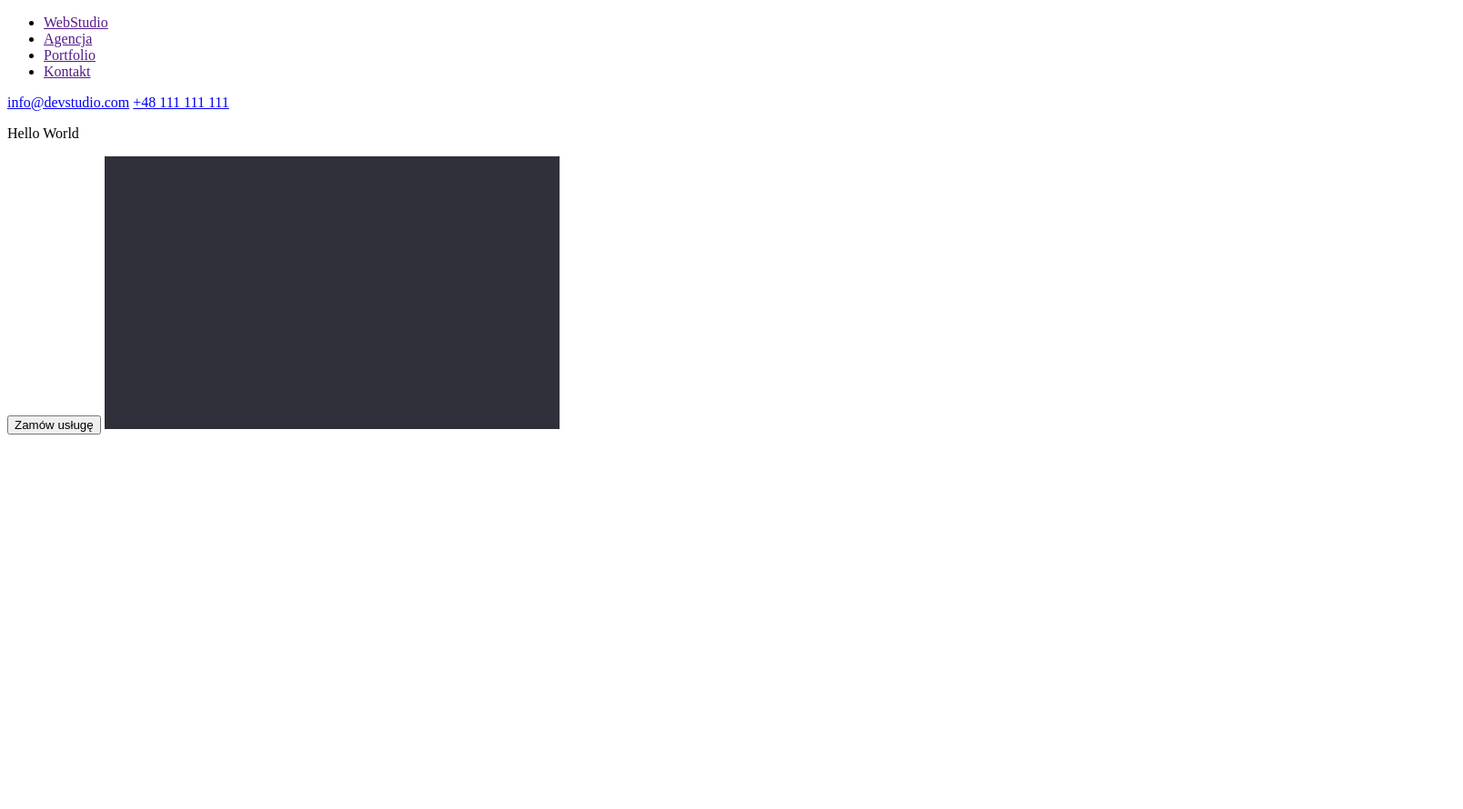
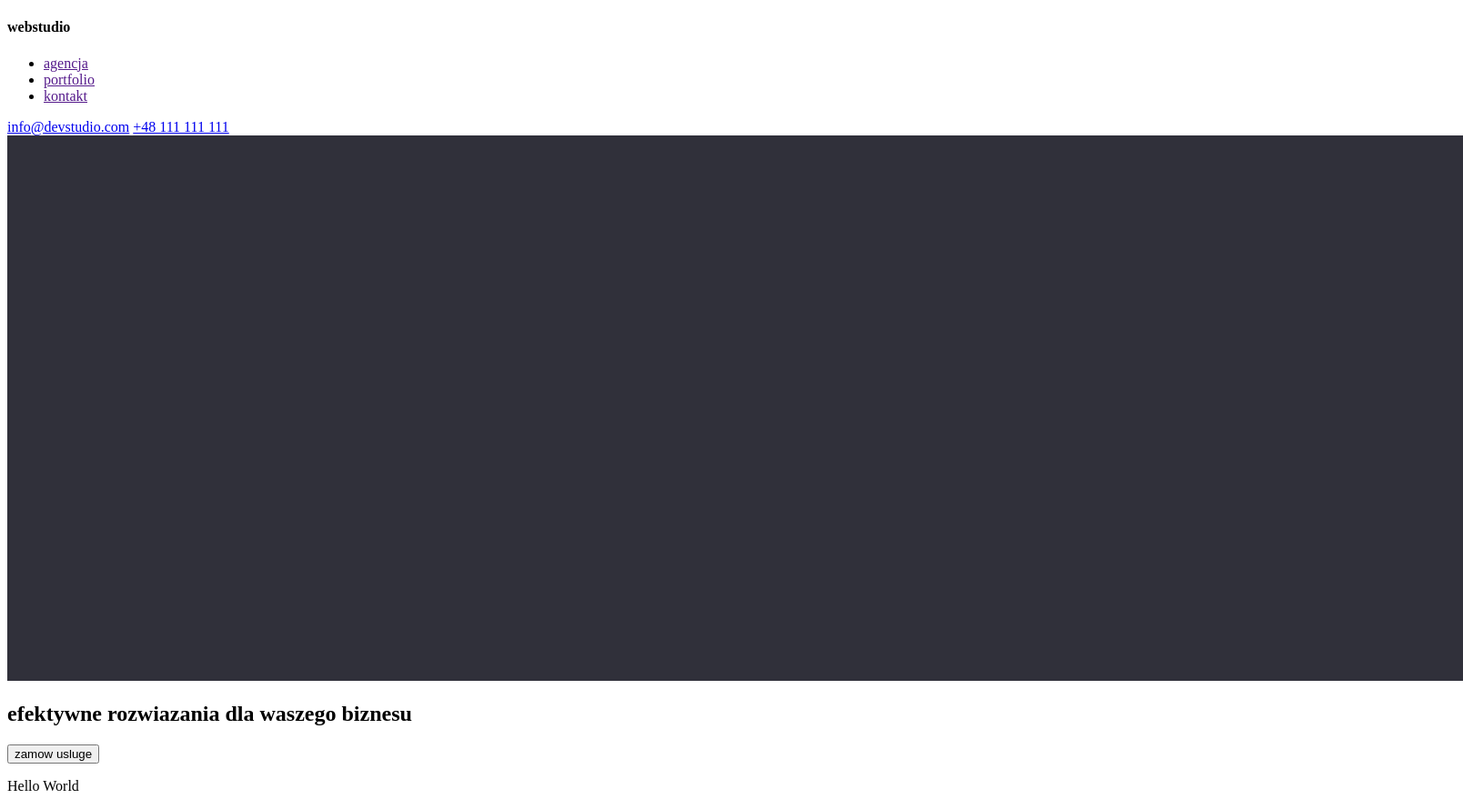
Before and after one commit to MaciejBartoszewski/goit-markup-hw-01, a plain HTML site: page index.html in a window 1280 px wide. Shown: the whole page at 91% size, 1608 px wide, since content can reach past the window. Before the commit the page ends 800 px from the top, so only its background shows below. Drawn offline with Linux system fonts and the light colour scheme.

Commit message:
section theme init

```diff
--- a/index.html
+++ b/index.html
@@ -6,22 +6,31 @@
   <body>
     <header>
       <nav>
+        <h4><span>web</span>studio</h4>
         <ul>
-          <li>
-            <a href=""><span>Web</span>Studio</a>
-          </li>
-          <li><a href="">Agencja</a></li>
-          <li><a href="">Portfolio</a></li>
-          <li><a href="">Kontakt</a></li>
+          <li><a href="">agencja</a></li>
+          <li><a href="">portfolio</a></li>
+          <li><a href="">kontakt</a></li>
         </ul>
       </nav>
       <a href="mail:info@devstudio.com">info@devstudio.com</a>
       <a href="tel:+48111111111">+48 111 111 111</a>
     </header>
-    <main></main>
+    <main>
+      <!--theme-->
+      <section>
+        <img
+          alt="gray picture"
+          width="1600"
+          height="600"
+          src="/images/bg.jpg"
+        />
+        <h1>efektywne rozwiazania dla waszego biznesu</h1>
+        <button type="button">zamow usluge</button>
+      </section>
+    </main>
     <p>Hello World</p>
-    <button type="button">Zamów usługę</button>
-    <img alt="gray picture" width="500" height="300" src="/images/bg.jpg" />
+
     <footer></footer>
   </body>
 </html>
```
